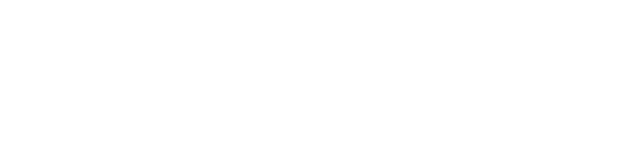
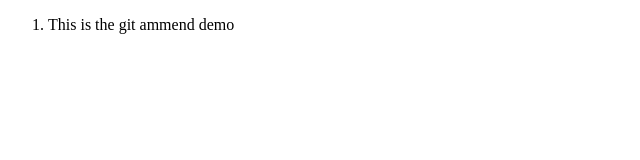
Before and after one commit to cebanoleksandr/udemy-git, a plain HTML site: page src/index.html in a window 1280 px wide. Shown: the whole page, without its empty margins (0-640 px from the left). Drawn offline with Linux system fonts and the light colour scheme.

Commit message:
Git amend demo (#1)
* Adding the info file and making small changes

* Commit #2

* Commit #3

* Commit #4

```diff
--- a/src/index.html
+++ b/src/index.html
@@ -6,6 +6,8 @@
   <title>Document</title>
 </head>
 <body>
-
+  <ol>
+    <li>This is the git ammend demo</li>
+  </ol>
 </body>
 </html>
```
Also changed, not shown: src/info.txt (added).
